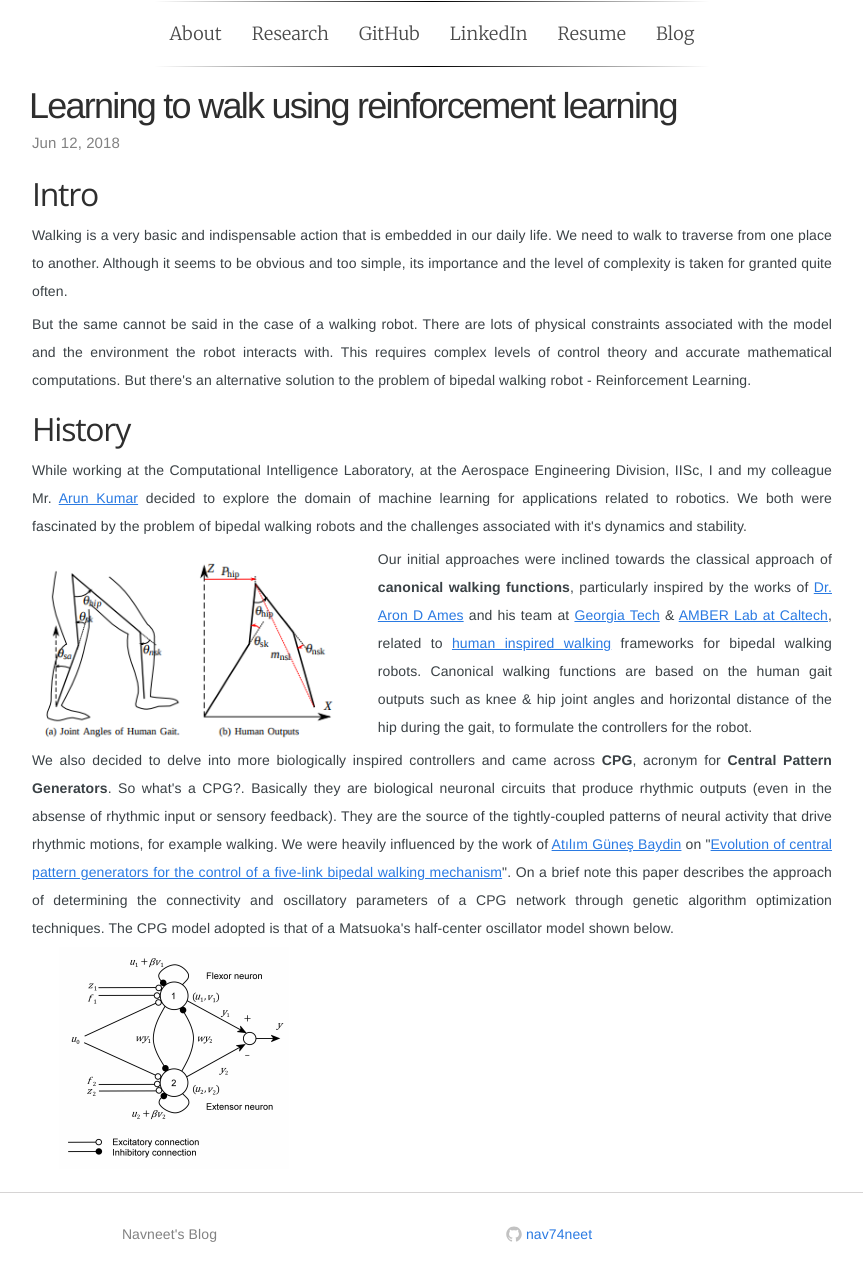
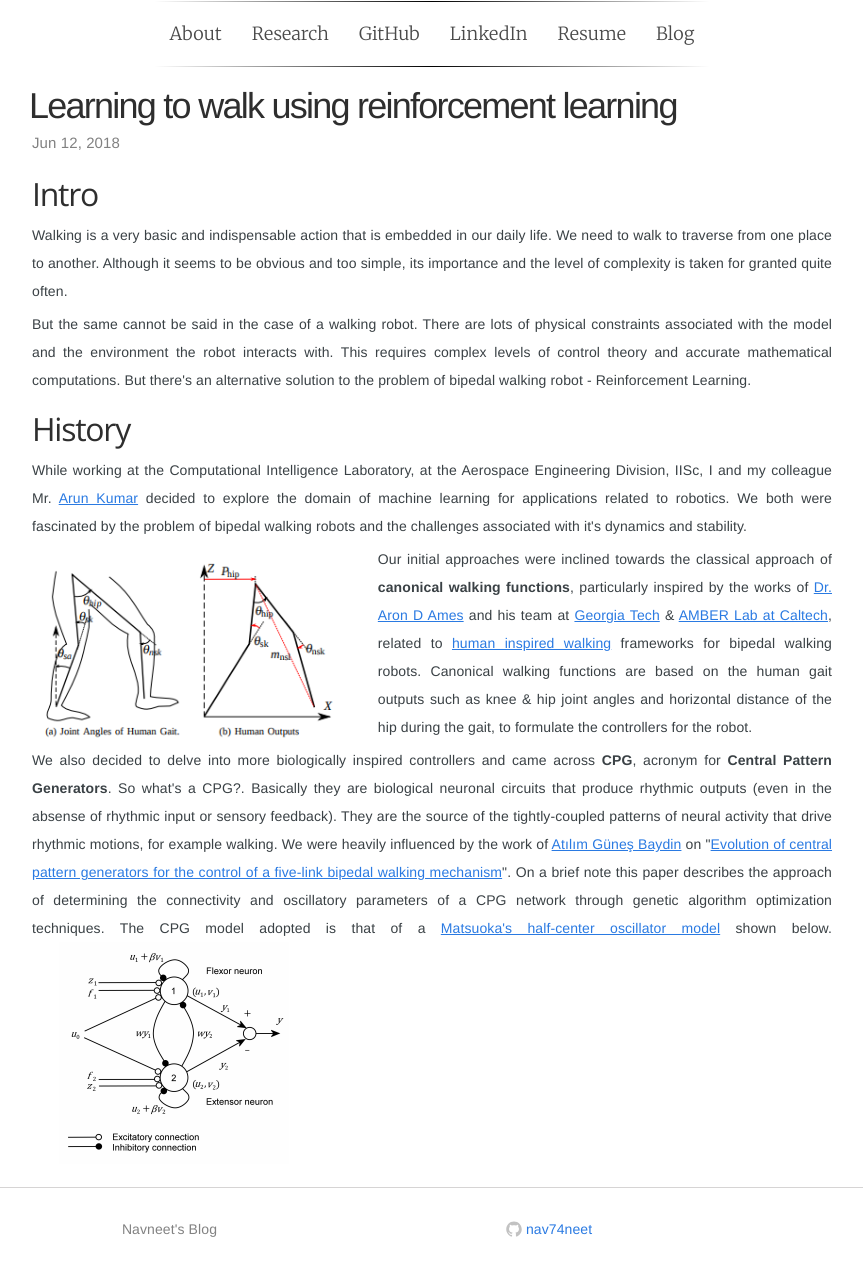
Before and after one commit to navuboy/navuboy.github.io, a Jekyll site: the page built from _posts/2018-06-12-ddpg.md, in a window 1280 px wide. Shown: the whole page, without its empty margins (208-1071 px from the left). Built offline with Jekyll 4.4.1, drawn with Linux system fonts in a browser that asks for light colours; some web fonts are replaced.

Commit message:
Updated post

```diff
--- a/_posts/2018-06-12-ddpg.md
+++ b/_posts/2018-06-12-ddpg.md
@@ -25,6 +25,4 @@
     </div>
 </div>
 
-<p style="text-align:justify">We also decided to delve into more biologically inspired controllers and came across <strong>CPG</strong>, acronym for <strong>Central Pattern Generators</strong>. So what's a CPG?. Basically they are biological neuronal circuits that produce rhythmic outputs (even in the absense of rhythmic input or sensory feedback). They are the source of the tightly-coupled patterns of neural activity that drive rhythmic motions, for example walking. We were heavily influenced by the work of <a href="http://www.robots.ox.ac.uk/~gunes/" class="md-link">Atılım Güneş Baydin</a> on "<a href="https://arxiv.org/pdf/0801.0830.pdf" class="md-link">Evolution of central pattern generators for the control of a five-link bipedal walking mechanism</a>". On a brief note this paper describes the approach of determining the connectivity and oscillatory parameters of a CPG network through genetic algorithm optimization techniques. The CPG model adopted is that of a Matsuoka's half-center oscillator model shown below.</p>
-
-<img class="center" src="{{ site.github.url }}/media/blog/matsuoka_cpg.png"/>
+<p style="text-align:justify">We also decided to delve into more biologically inspired controllers and came across <strong>CPG</strong>, acronym for <strong>Central Pattern Generators</strong>. So what's a CPG?. Basically they are biological neuronal circuits that produce rhythmic outputs (even in the absense of rhythmic input or sensory feedback). They are the source of the tightly-coupled patterns of neural activity that drive rhythmic motions, for example walking. We were heavily influenced by the work of <a href="http://www.robots.ox.ac.uk/~gunes/" class="md-link">Atılım Güneş Baydin</a> on "<a href="https://arxiv.org/pdf/0801.0830.pdf" class="md-link">Evolution of central pattern generators for the control of a five-link bipedal walking mechanism</a>". On a brief note this paper describes the approach of determining the connectivity and oscillatory parameters of a CPG network through genetic algorithm optimization techniques. The CPG model adopted is that of a <a href="https://link.springer.com/article/10.1007/s00422-011-0432-z" class="md-link">Matsuoka's half-center oscillator model</a> shown below. <img class="center" src="{{ site.github.url }}/media/blog/matsuoka_cpg.png"/></p>
```
